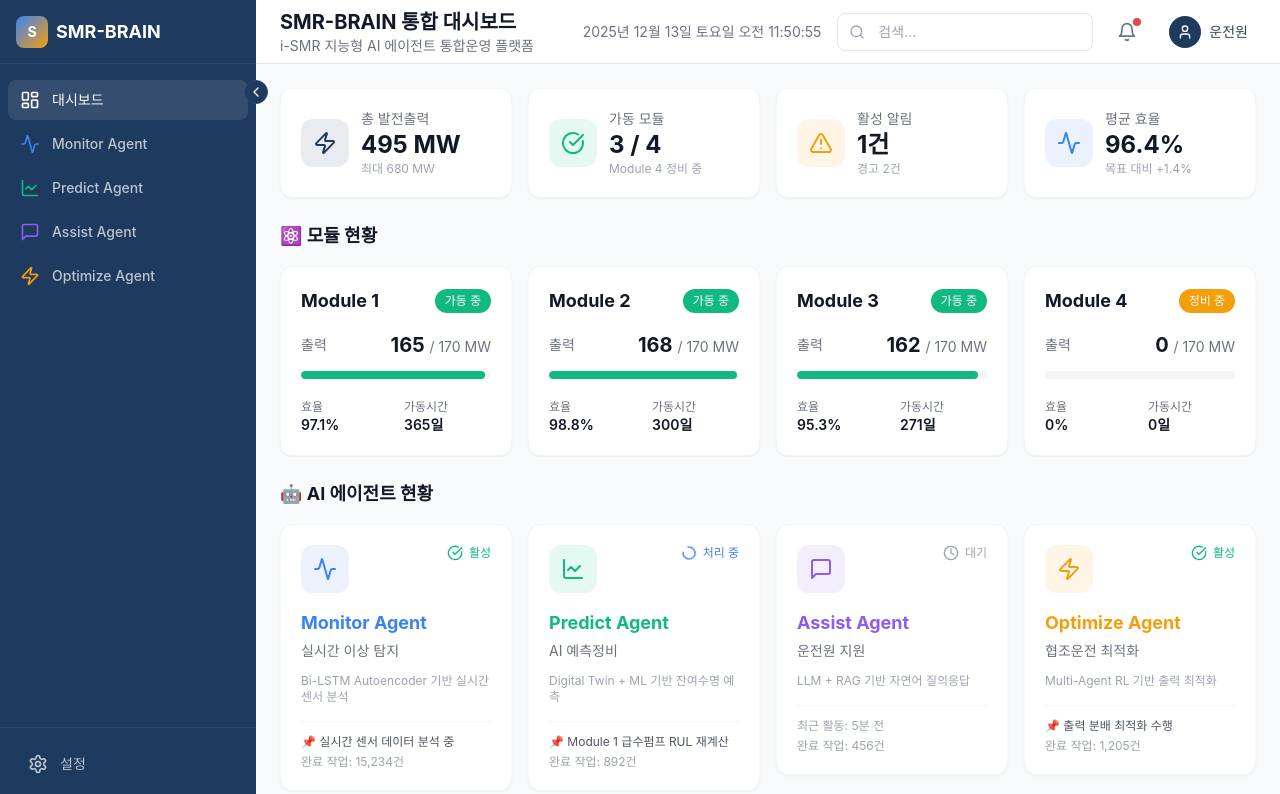
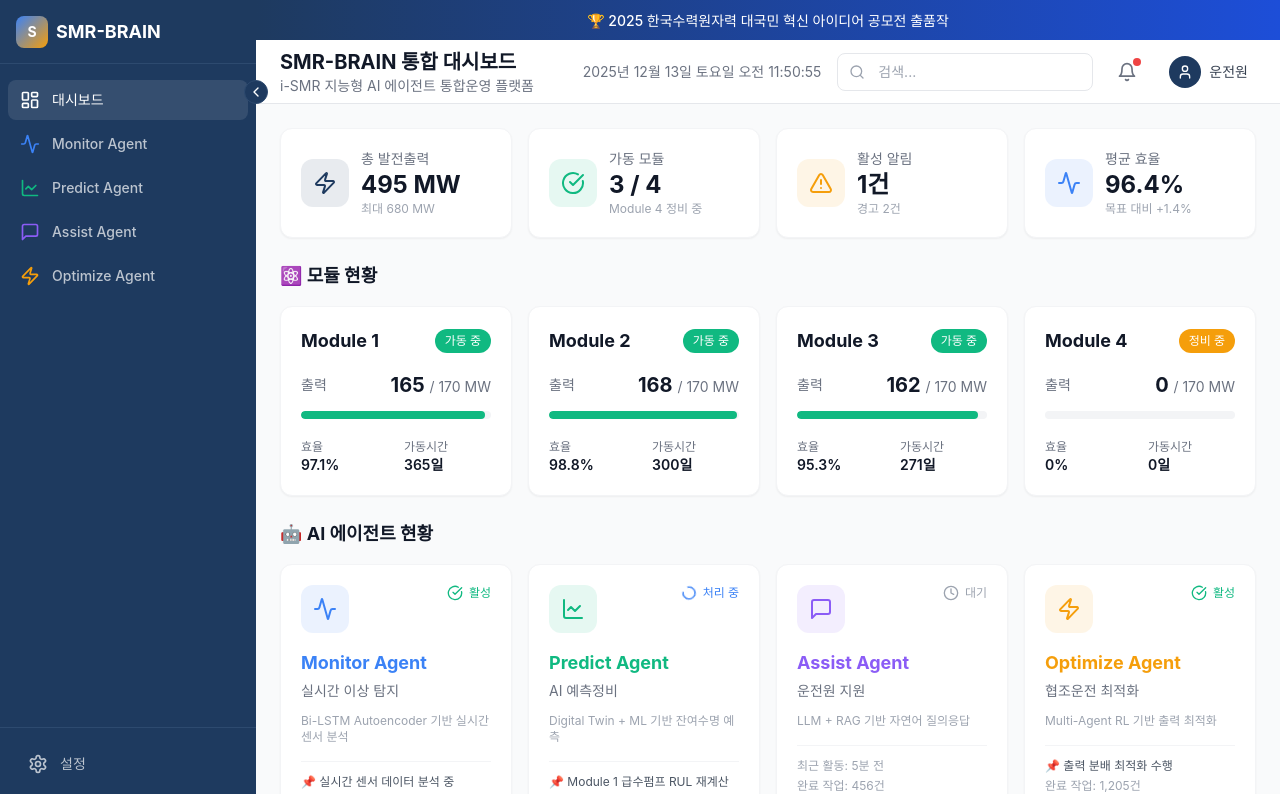
Before and after one commit to yonghwan1106/smr-brain, a Next.js app: page / in a window 1280 px wide. Shown: the top 794 px of the page. Built offline with nearby package versions, Linux system fonts and the light colour scheme.

Commit message:
Add: 메인페이지에 공모전 출품작 배너 추가

```diff
--- a/app/page.tsx
+++ b/app/page.tsx
@@ -27,6 +27,13 @@ export default function DashboardPage() {
 
   return (
     <div className="min-h-screen">
+      {/* 공모전 출품작 배너 */}
+      <div className="bg-gradient-to-r from-primary to-blue-700 text-white text-center py-2 px-4">
+        <span className="text-sm font-medium">
+          🏆 2025 한국수력원자력 대국민 혁신 아이디어 공모전 출품작
+        </span>
+      </div>
+
       <Header
         title="SMR-BRAIN 통합 대시보드"
         subtitle="i-SMR 지능형 AI 에이전트 통합운영 플랫폼"
```
